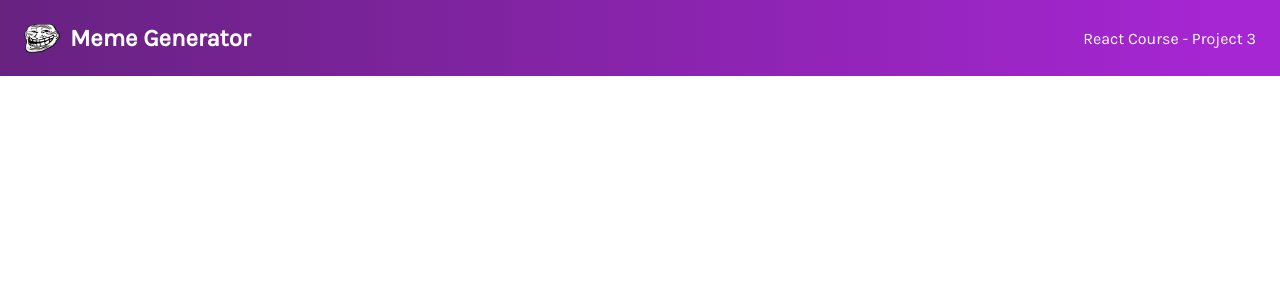
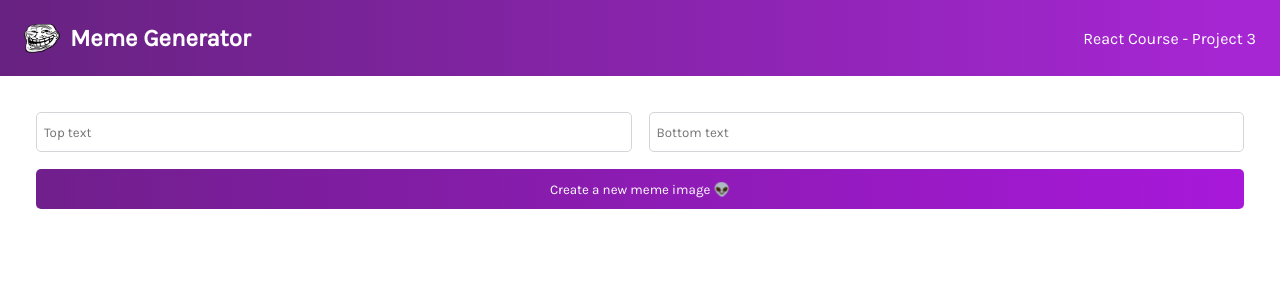
Before and after one commit to RiviCodes/meme-generator, a React (Create React App) app: page / in a window 1280 px wide. Shown: the top 300 px of the page. Built offline with nearby package versions, Linux system fonts and the light colour scheme.

Commit message:
Implement function to load random meme images

```diff
--- a/src/components/Meme.js
+++ b/src/components/Meme.js
@@ -1,10 +1,44 @@
 import React from "react";
 import "../styles/Meme.css";
+import memesData from "../memesData";
 
 export default function Meme() {
+  // The 'meme' state variable contains and object with the basic meme properties
+  const [meme, setMeme] = React.useState({
+    topText: "",
+    bottomText: "",
+    randomImage: "",
+  });
+
+  // The 'allMemeImages' state variable contains the value of memeData.js
+  const [allMemeImages, setAllMemeImages] = React.useState(memesData);
+
+  function getMemeImage() {
+    const memesArray = allMemeImages.data.memes;
+    const randomNumber = Math.floor(Math.random() * memesArray.length);
+    const memeUrl = memesArray[randomNumber].url;
+    setMeme((prevState) => ({
+      ...prevState, // Using the spread operator, pass the whole object...
+      randomImage: memeUrl, // ...and replace the meme image with a random one
+    }));
+  }
+
   return (
     <>
-      <main></main>
+      <main>
+        <div className="form">
+          <input type="text" placeholder="Top text" className="form--input" />
+          <input
+            type="text"
+            placeholder="Bottom text"
+            className="form--input"
+          />
+          <button className="form--button" onClick={getMemeImage}>
+            Create a new meme image 👽
+          </button>
+        </div>
+        <img src={meme.randomImage} className="meme--image" />
+      </main>
     </>
   );
 }
```
